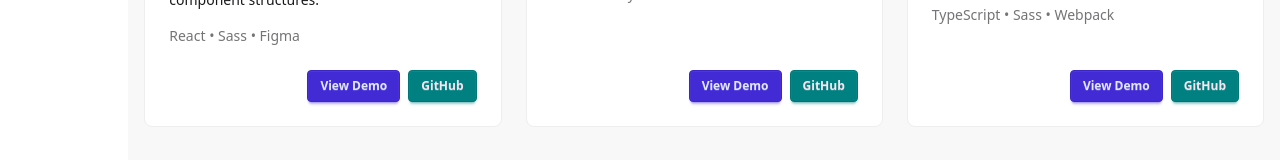
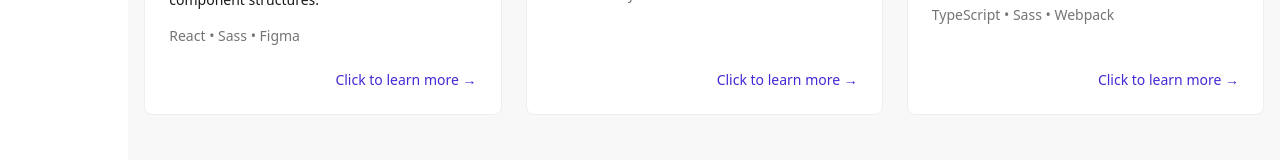
Before and after one commit to Kenta-Asakura/portfolio-v2, a React (Vite) app: page / in a window 1280 px wide. Shown: the part 2561-2721 px from the top of the page. Built offline with nearby package versions, Linux system fonts and the light colour scheme.

Commit message:
Projects Section changes: project cardchanges to be clickable buttons that will open the modal (tested)

```diff
--- a/src/components/Sections/About.jsx
+++ b/src/components/Sections/About.jsx
@@ -36,7 +36,7 @@ function About() {
             {/* Avatar */}
             <div className="avatar">
               <div className="w-48 rounded-full ring ring-primary ring-offset-base-100 ring-offset-2">
-                <img src="" alt="Your Name" />
+                <img src="test.jpg" alt="Your Name" />
               </div>
             </div>
           </div>
--- a/src/components/Sections/Projects.jsx
+++ b/src/components/Sections/Projects.jsx
@@ -36,7 +36,7 @@ const projectsData = [
     ],
     challenges: 'Ensuring data consistency across multiple users while maintaining real-time updates required implementing optimistic UI updates and conflict resolution strategies.',
     github: 'https://github.com/yourusername/project2',
-    demo: '',
+    demo: 'test.com',
   },
    {
     id: 3,
@@ -64,6 +64,8 @@ function Projects() {
 
   const openModal = (project) => {
     setSelectedProject(project);
+    // !TEST - Log the clicked project title
+    // console.log('Clicked:', project.title)
   };
 
   const closeModal = () => {
@@ -83,7 +85,11 @@ function Projects() {
           {projectsData.map((project) => (
             <div
               key={project.id}
-              className="card bg-base-100 border border-base-300"
+              className="card bg-base-100 border border-base-300 cursor-pointer transition-transform hover:scale-105 hover:shadow-xl"
+              onClick={() => openModal(project)}
+              role="button"
+              tabIndex={0}
+              aria-label={`View details for ${project.title}`}
             >
               <figure>
                 <img
@@ -102,22 +108,9 @@ function Projects() {
                 </p>
 
                 <div className="card-actions justify-end mt-4">
-                  <a
-                    href={project.demo}
-                    target="_blank"
-                    rel="noopener noreferrer"
-                    className="btn btn-primary btn-sm"
-                  >
-                    View Demo
-                  </a>
-                  <a
-                    href={project.github}
-                    target="_blank"
-                    rel="noopener noreferrer"
-                    className="btn btn-secondary btn-sm"
-                  >
-                    GitHub
-                  </a>
+                  <span className="text-sm text-primary font-medium">
+                    Click to learn more →
+                  </span>
                 </div>
               </div>
             </div>
```
